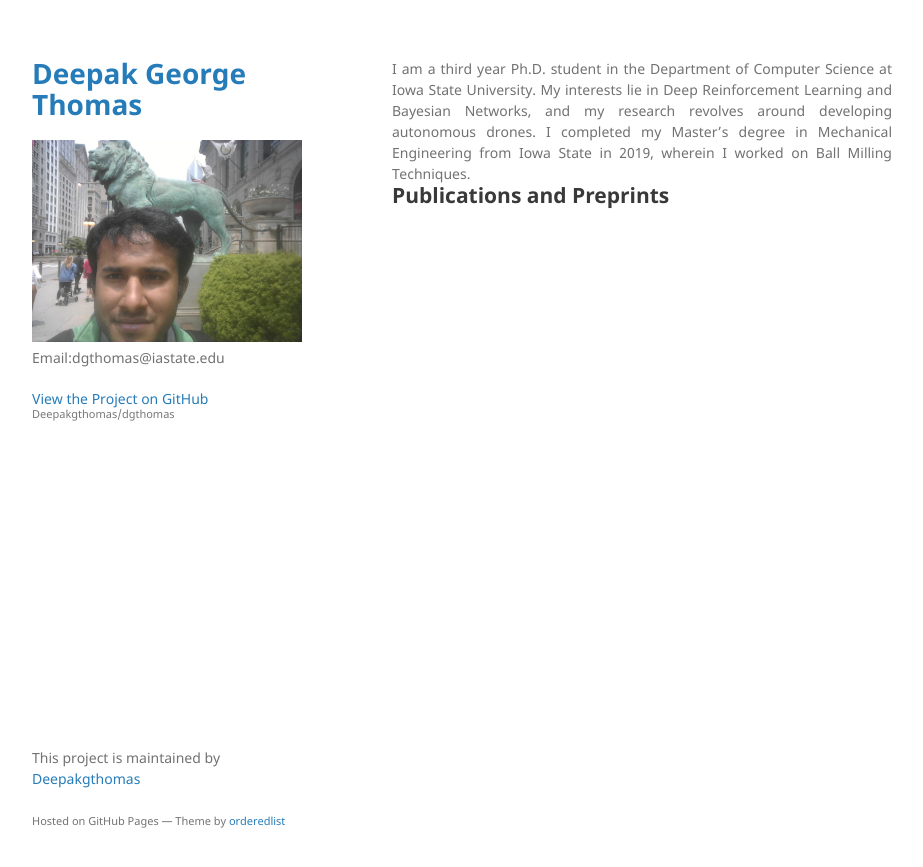
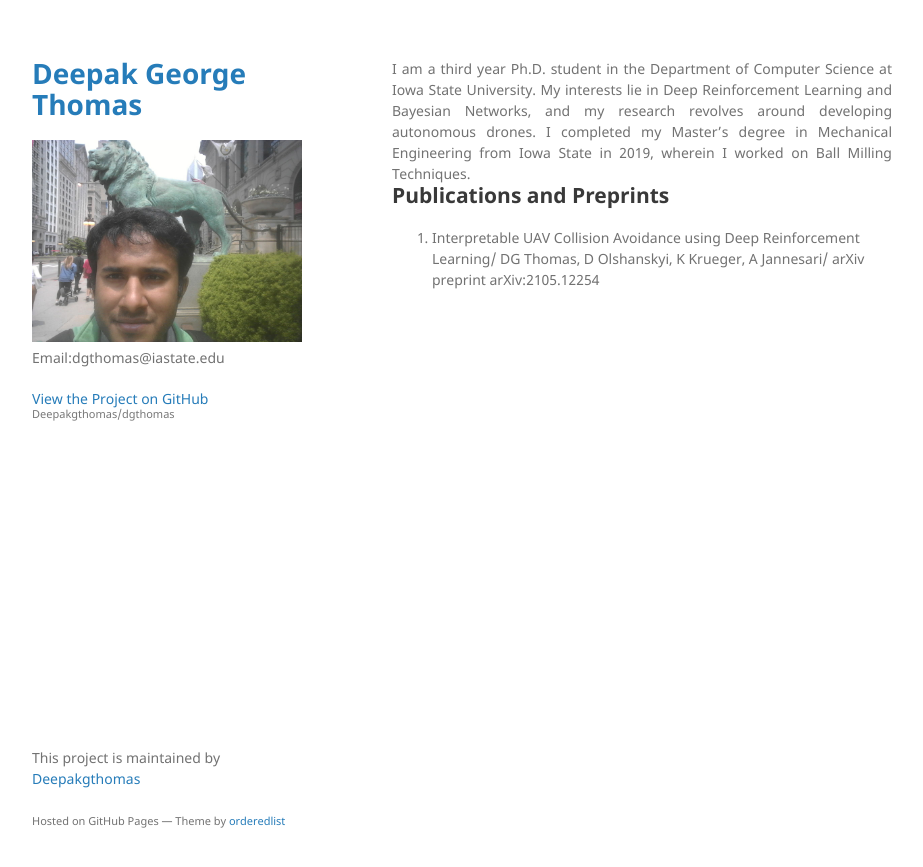
Before and after one commit to Deepakgthomas/dgthomas, a Jekyll site: the page built from index.md, in a window 1280 px wide. Shown: the top 867 px of the page, without its empty margins (178-1101 px from the left). Built offline with Jekyll 4.4.1, drawn with Linux system fonts in a browser that asks for light colours; our own code applies the rules of GitHub Pages for plain Markdown files.

Commit message:
Update index.md

```diff
--- a/index.md
+++ b/index.md
@@ -1,3 +1,7 @@
 <div style="text-align: justify">I am a third year Ph.D. student in the Department of Computer Science at Iowa State University. My interests lie in Deep Reinforcement Learning and Bayesian Networks, and my research revolves around developing autonomous drones. I completed my Master’s degree in Mechanical Engineering from Iowa State in 2019, wherein I worked on Ball Milling Techniques.</div>
 
 ## Publications and Preprints
+
+1. Interpretable UAV Collision Avoidance using Deep Reinforcement Learning/
+DG Thomas, D Olshanskyi, K Krueger, A Jannesari/
+arXiv preprint arXiv:2105.12254
```
